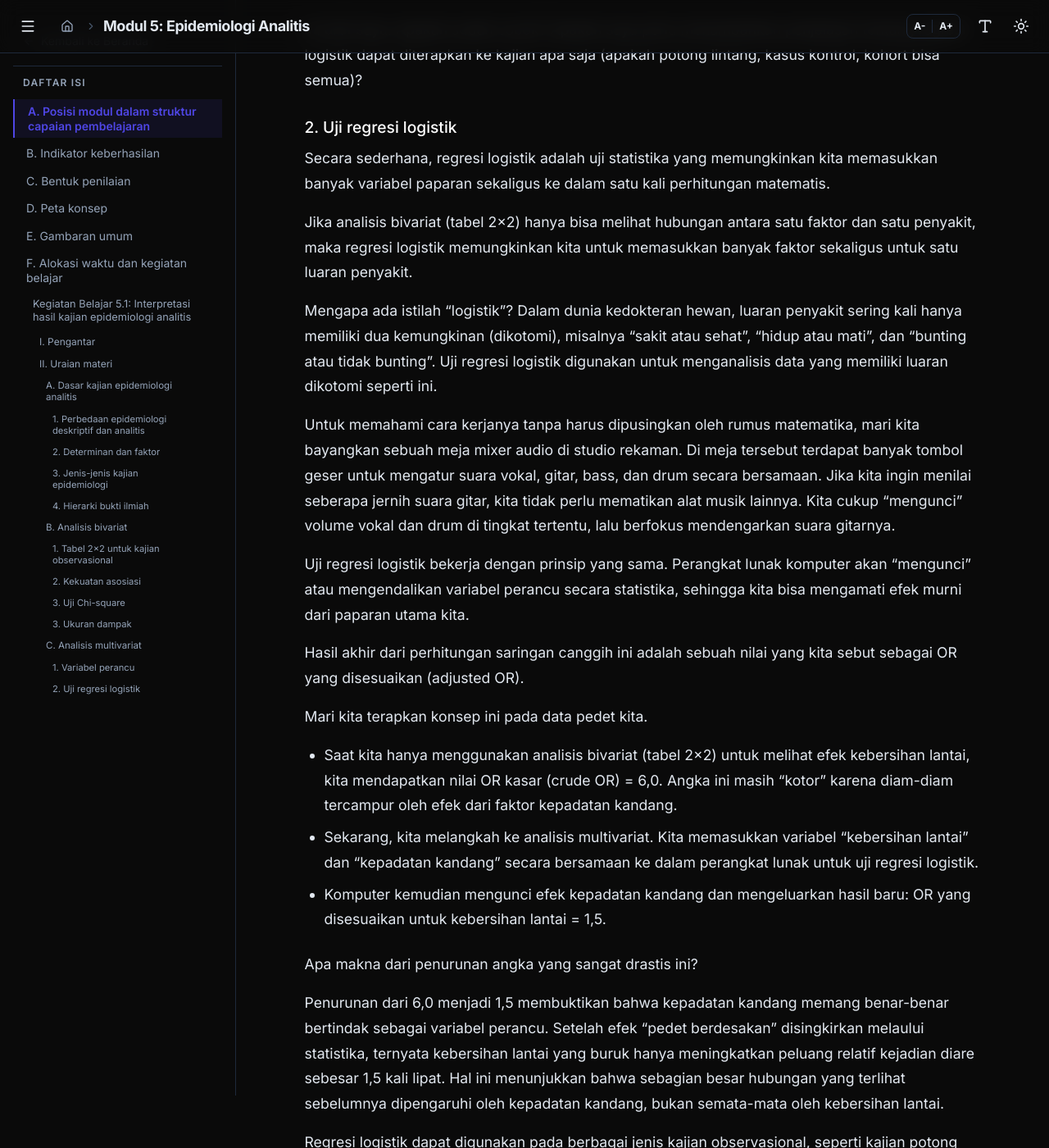
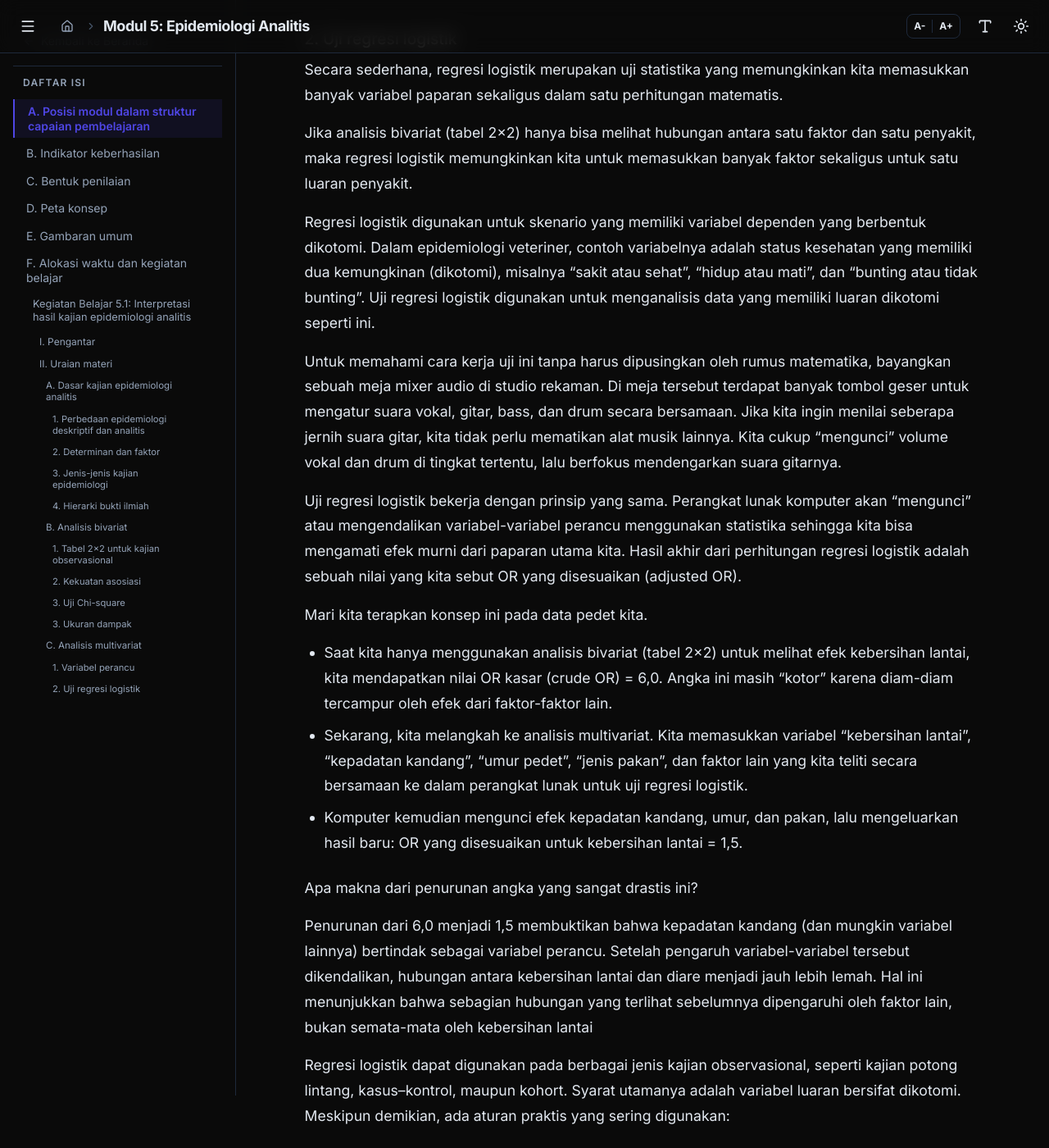
Before and after one commit to rianhs/epidemiologi-dan-ekonomi-veteriner, a Jekyll site: the page built from modul/modul-05.md, in a window 1280 px wide and 1400 px high, scrolled down 34754 px. Shown: the whole window at 82% size. Built offline with Jekyll 4.4.1, drawn with Linux system fonts in a browser that asks for light colours; nearby versions of some CDN libraries; some of the changed text lies outside the part shown.

Commit message:
Update modul-05.md

```diff
--- a/modul/modul-05.md
+++ b/modul/modul-05.md
@@ -748,33 +748,39 @@
 
 Kita akan menjawabnya pada bagian selanjutnya mengenai uji regresi logistik.
 
-Ini draf saya. Apakah sudah cocok? Apakah saya perlu menambahkan penjelasan tentang regresi logistik dapat diterapkan ke kajian apa saja (apakah potong lintang, kasus kontrol, kohort bisa semua)?
-
 ###### 2. Uji regresi logistik
 
-Secara sederhana, regresi logistik adalah uji statistika yang memungkinkan kita memasukkan banyak variabel paparan sekaligus ke dalam satu kali perhitungan matematis.
+Secara sederhana, regresi logistik merupakan uji statistika yang memungkinkan kita memasukkan banyak variabel paparan sekaligus dalam satu perhitungan matematis.
 
 Jika analisis bivariat (tabel 2×2) hanya bisa melihat hubungan antara satu faktor dan satu penyakit, maka regresi logistik memungkinkan kita untuk memasukkan banyak faktor sekaligus untuk satu luaran penyakit.
 
-Mengapa ada istilah "logistik"? Dalam dunia kedokteran hewan, luaran penyakit sering kali hanya memiliki dua kemungkinan (dikotomi), misalnya "sakit atau sehat", "hidup atau mati", dan "bunting atau tidak bunting". Uji regresi logistik digunakan untuk menganalisis data yang memiliki luaran dikotomi seperti ini.
+Regresi logistik digunakan untuk skenario yang memiliki variabel dependen yang berbentuk dikotomi. Dalam epidemiologi veteriner, contoh variabelnya adalah status kesehatan yang memiliki dua kemungkinan (dikotomi), misalnya "sakit atau sehat", "hidup atau mati", dan "bunting atau tidak bunting". Uji regresi logistik digunakan untuk menganalisis data yang memiliki luaran dikotomi seperti ini.
 
-Untuk memahami cara kerjanya tanpa harus dipusingkan oleh rumus matematika, mari kita bayangkan sebuah meja mixer audio di studio rekaman. Di meja tersebut terdapat banyak tombol geser untuk mengatur suara vokal, gitar, bass, dan drum secara bersamaan. Jika kita ingin menilai seberapa jernih suara gitar, kita tidak perlu mematikan alat musik lainnya. Kita cukup "mengunci" volume vokal dan drum di tingkat tertentu, lalu berfokus mendengarkan suara gitarnya.
+Untuk memahami cara kerja uji ini tanpa harus dipusingkan oleh rumus matematika, bayangkan sebuah meja mixer audio di studio rekaman. Di meja tersebut terdapat banyak tombol geser untuk mengatur suara vokal, gitar, bass, dan drum secara bersamaan. Jika kita ingin menilai seberapa jernih suara gitar, kita tidak perlu mematikan alat musik lainnya. Kita cukup "mengunci" volume vokal dan drum di tingkat tertentu, lalu berfokus mendengarkan suara gitarnya.
 
-Uji regresi logistik bekerja dengan prinsip yang sama. Perangkat lunak komputer akan "mengunci" atau mengendalikan variabel perancu secara statistika, sehingga kita bisa mengamati efek murni dari paparan utama kita.
-
-Hasil akhir dari perhitungan saringan canggih ini adalah sebuah nilai yang kita sebut sebagai OR yang disesuaikan (adjusted OR).
+Uji regresi logistik bekerja dengan prinsip yang sama. Perangkat lunak komputer akan "mengunci" atau mengendalikan variabel-variabel perancu menggunakan statistika sehingga kita bisa mengamati efek murni dari paparan utama kita. Hasil akhir dari perhitungan regresi logistik adalah sebuah nilai yang kita sebut OR yang disesuaikan (adjusted OR).
 
 Mari kita terapkan konsep ini pada data pedet kita.
-
-* Saat kita hanya menggunakan analisis bivariat (tabel 2×2) untuk melihat efek kebersihan lantai, kita mendapatkan nilai OR kasar (crude OR) = 6,0. Angka ini masih "kotor" karena diam-diam tercampur oleh efek dari faktor kepadatan kandang.
-* Sekarang, kita melangkah ke analisis multivariat. Kita memasukkan variabel "kebersihan lantai" dan "kepadatan kandang" secara bersamaan ke dalam perangkat lunak untuk uji regresi logistik.
-* Komputer kemudian mengunci efek kepadatan kandang dan mengeluarkan hasil baru: OR yang disesuaikan untuk kebersihan lantai = 1,5.
+* Saat kita hanya menggunakan analisis bivariat (tabel 2×2) untuk melihat efek kebersihan lantai, kita mendapatkan nilai OR kasar (crude OR) = 6,0. Angka ini masih "kotor" karena diam-diam tercampur oleh efek dari faktor-faktor lain.
+* Sekarang, kita melangkah ke analisis multivariat. Kita memasukkan variabel "kebersihan lantai", "kepadatan kandang", "umur pedet", "jenis pakan", dan faktor lain yang kita teliti secara bersamaan ke dalam perangkat lunak untuk uji regresi logistik.
+* Komputer kemudian mengunci efek kepadatan kandang, umur, dan pakan, lalu mengeluarkan hasil baru: OR yang disesuaikan untuk kebersihan lantai = 1,5.
 
 Apa makna dari penurunan angka yang sangat drastis ini?
 
-Penurunan dari 6,0 menjadi 1,5 membuktikan bahwa kepadatan kandang memang benar-benar bertindak sebagai variabel perancu. Setelah efek "pedet berdesakan" disingkirkan melaului statistika, ternyata kebersihan lantai yang buruk hanya meningkatkan peluang relatif kejadian diare sebesar 1,5 kali lipat. Hal ini menunjukkan bahwa sebagian besar hubungan yang terlihat sebelumnya dipengaruhi oleh kepadatan kandang, bukan semata-mata oleh kebersihan lantai.
+Penurunan dari 6,0 menjadi 1,5 membuktikan bahwa kepadatan kandang (dan mungkin variabel lainnya) bertindak sebagai variabel perancu. Setelah pengaruh variabel-variabel tersebut dikendalikan, hubungan antara kebersihan lantai dan diare menjadi jauh lebih lemah. Hal ini menunjukkan bahwa sebagian hubungan yang terlihat sebelumnya dipengaruhi oleh faktor lain, bukan semata-mata oleh kebersihan lantai
 
 Regresi logistik dapat digunakan pada berbagai jenis kajian observasional, seperti kajian potong lintang, kasus–kontrol, maupun kohort. Syarat utamanya adalah variabel luaran bersifat dikotomi. Meskipun demikian, ada aturan praktis yang sering digunakan:
 
-* Pada kajian potong lintang dan kasus–kontrol, regresi logistik adalah standar utama karena hasil akhirnya berupa OR yang disesuaikan (adjusted OR).
-* Pada kajian kohort, meskipun bisa menggunakan regresi logistik, para ahli biasanya lebih menyarankan regresi Poisson agar hasil akhirnya tetap berupa RR yang disesuaikan (adjusted RR).
+* Pada kajian potong lintang dan kasus–kontrol, regresi logistik merupakan uji standar karena hasil akhirnya berupa OR yang disesuaikan (adjusted OR).
+* Pada kajian kohort, meskipun bisa menggunakan regresi logistik, para ahli biasanya lebih menyarankan regresi Poisson agar hasil akhirnya berupa RR yang disesuaikan (adjusted RR).
+
+Setelah kita melakukan analisis multivariat, kita akan mendapatkan angka OR/RR yang baru. Kita dapat mengatakan bahwa nilai OR/RR yang diperoleh dari analisis bivariat (tabel 2×2) merupakan nilai kasar (crude), sedangkan nilai OR/RR yang diperoleh dari analisis multivariat (seperti regresi logistik) merupakan nilai yang disesuaikan (adjusted).
+
+* Nilai OR/RR kasar menunjukkan hubungan awal yang masih tercampur faktor lain.
+* Nilai OR/RR yang disesuaikan menunjukkan hubungan murni setelah faktor perancu dikendalikan.
+
+Bagaimana cara kita mengambil keputusan?
+
+Jika setelah disesuaikan nilai OR/RR tetap signifikan (selang kepercayaan tidak melewati angka 1), maka kita bisa sangat yakin bahwa faktor tersebut memang memiliki peran penting dalam kejadian penyakit. Namun, jika nilainya turun drastis dan menjadi tidak signifikan, maka faktor tersebut kemungkinan besar hanyalah "pengikut" dari variabel perancu lainnya.
+
+Pemahaman tentang nilai yang disesuaikan ini sangat penting saat kita membaca artikel ilmiah. Kita tidak boleh langsung percaya pada angka yang besar sebelum memastikan apakah peneliti tersebut sudah melakukan penyesuaian (adjustment) terhadap variabel-variabel perancu yang mungkin ada.
```
